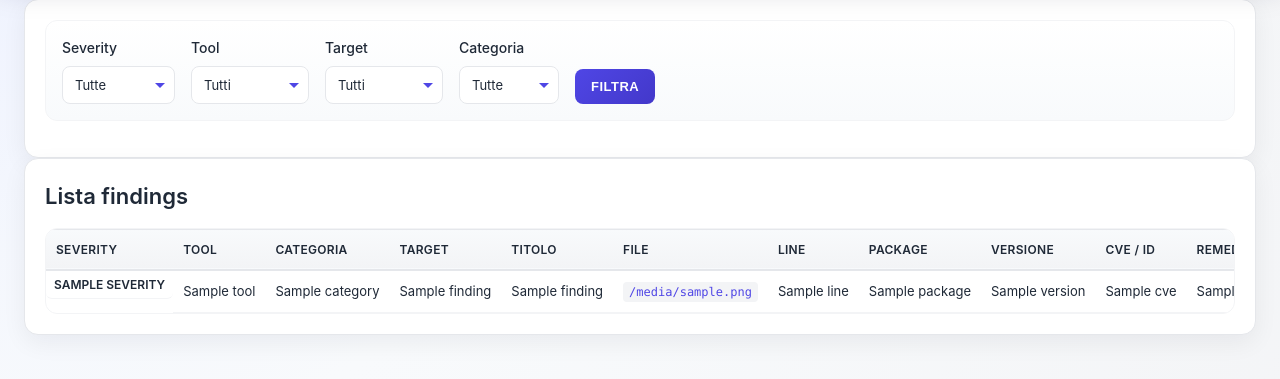
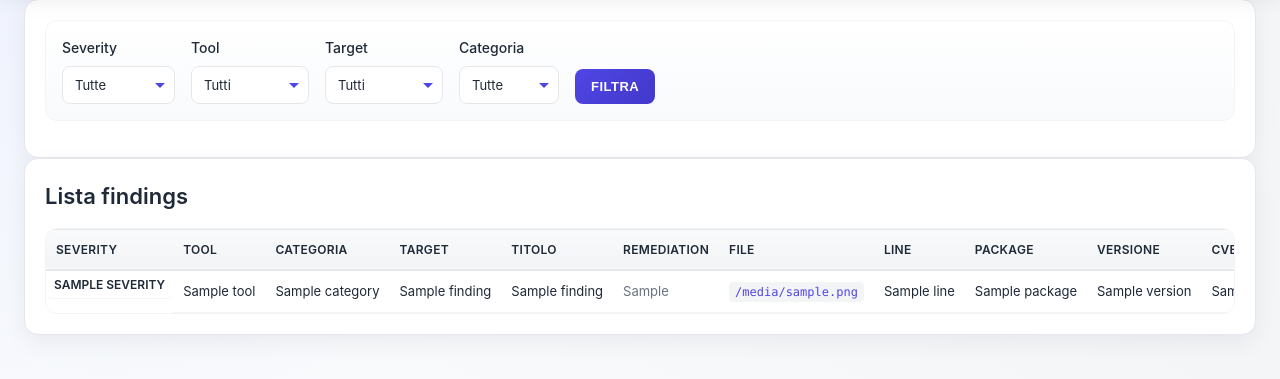
Before and after one commit to 3n1gm496/security-scanning-platform, a Python web app: template dashboard/templates/findings.html in a window 1280 px wide. Shown: the part 124-503 px from the top of the page. Run offline with Jinja, Linux system fonts and the light colour scheme; the template is opened without the code that fills it: most values are stand-ins (such as "Sample title", 1, 10 or a date in 2020).

Commit message:
ui: improve remediation visibility in findings table

```diff
--- a/dashboard/static/style.css
+++ b/dashboard/static/style.css
@@ -265,6 +265,13 @@ td {
   white-space: nowrap;
   overflow: hidden;
   text-overflow: ellipsis;
+}
+
+.remediation-cell {
+  max-width: 360px;
+  white-space: normal;
+  line-height: 1.4;
+  color: var(--text-secondary);
 }
 
 tbody tr {
--- a/dashboard/templates/findings.html
+++ b/dashboard/templates/findings.html
@@ -77,12 +77,12 @@
             <th>Categoria</th>
             <th>Target</th>
             <th>Titolo</th>
+            <th>Remediation</th>
             <th>File</th>
             <th>Line</th>
             <th>Package</th>
             <th>Versione</th>
             <th>CVE / ID</th>
-            <th>Remediation</th>
             <th>Scan ID</th>
           </tr>
         </thead>
@@ -94,12 +94,12 @@
             <td>{{ finding.category }}</td>
             <td>{{ finding.target_name }}</td>
             <td>{{ finding.title }}</td>
+            <td class="remediation-cell">{{ finding.remediation_display or finding.remediation or "-" }}</td>
             <td><code>{{ finding.file or finding.file_path or "-" }}</code></td>
             <td>{{ finding.line or finding.line_number or "-" }}</td>
             <td>{{ finding.package or "-" }}</td>
             <td>{{ finding.version or "-" }}</td>
             <td>{{ finding.cve or "-" }}</td>
-            <td>{{ finding.remediation_display or finding.remediation or "-" }}</td>
             <td><code>{{ finding.scan_id }}</code></td>
           </tr>
           {% endfor %}
```
